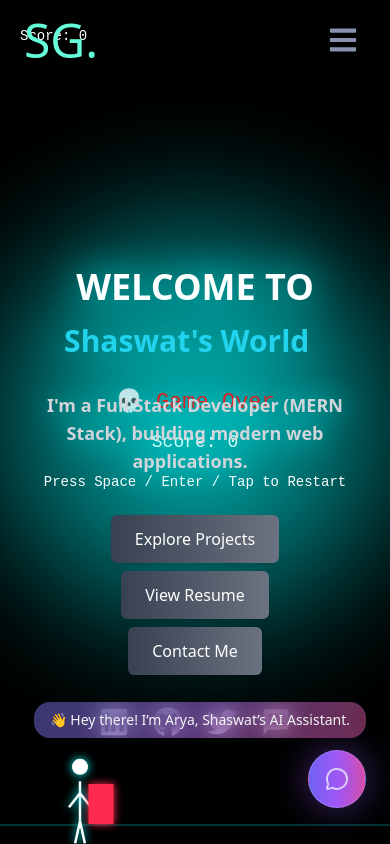
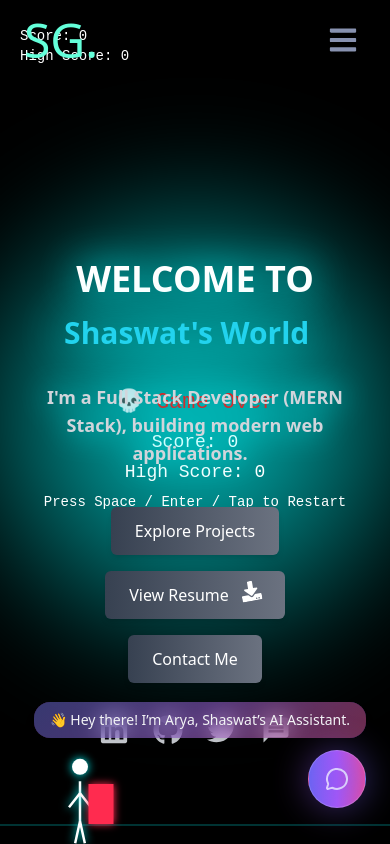
Before and after one commit to Shaswathunter/Main_portfolio, a React (Vite) app: page / in a window 390 px wide. Built offline with nearby package versions, Linux system fonts and the light colour scheme.

Commit message:
game fix

```diff
--- a/src/App.css
+++ b/src/App.css
@@ -66,3 +66,14 @@ footer,
   position: relative;
   z-index: 10;
 }
+.btn-download {
+  background-color: #4f46e5;
+  color: white;
+  padding: 10px 20px;
+  border-radius: 8px;
+  cursor: pointer;
+  font-weight: bold;
+}
+.btn-download:hover {
+  background-color: #3730a3;
+}
--- a/src/Components/Hero.jsx
+++ b/src/Components/Hero.jsx
@@ -2,7 +2,7 @@ import React from "react";
 import { motion } from "framer-motion";
 import pic from "../assets/im2.png";
 import Resume from "../assets/Resume.pdf";
-import { FaGithub, FaLinkedin, FaTwitter } from "react-icons/fa";
+import { FaGithub, FaLinkedin, FaTwitter, FaDownload } from "react-icons/fa";
 import { MdMessage } from "react-icons/md";
 import Typical from "react-typical";
 
@@ -13,6 +13,8 @@ const Hero = () => {
     { icon: <FaTwitter />, href: "https://x.com/CoderShaswat" },
     { icon: <MdMessage />, href: "mailto:Shaswat2016@gmail.com" },
   ];
+
+  const resumeUrl = Resume; // Resume PDF
 
   return (
     <div className="relative h-screen w-full overflow-hidden text-white">
@@ -66,7 +68,7 @@ const Hero = () => {
             initial={{ y: 80, opacity: 0 }}
             whileInView={{ y: 0, opacity: 1 }}
             transition={{ duration: 0.8, delay: 0.6 }}
-            className="flex flex-col md:flex-row gap-2 mt-6 items-center md:items-start"
+            className="flex flex-col md:flex-row gap-4 mt-6 items-center md:items-start"
           >
             <motion.button
               onClick={() => {
@@ -79,14 +81,29 @@ const Hero = () => {
             >
               Explore Projects
             </motion.button>
+
+            {/* ✅ View + Download Resume Button */}
       <motion.button
-              onClick={() => window.open(Resume, "_blank")}
-              whileHover={{ scale: 1.1 }}
+  whileHover={{ scale: 1.05 }}
   whileTap={{ scale: 0.95 }}
-              className="bg-gradient-to-r from-gray-700 to-gray-500 px-6 py-3 rounded-md text-white shadow-md"
+  className="bg-gradient-to-r from-gray-700 to-gray-500 px-6 py-3 rounded-md text-white shadow-md flex items-center gap-3"
+  onClick={() => window.open(resumeUrl, "_blank")}
 >
   View Resume
+  <motion.a
+    href={resumeUrl}
+    download
+    onClick={(e) => e.stopPropagation()}
+    className="text-white flex items-center justify-center"
+    animate={{ y: [0, -5, 0], rotate: [0, 10, -10, 0] }} // float + slight tilt
+    transition={{ repeat: Infinity, duration: 1.5, ease: "easeInOut" }}
+    whileHover={{ scale: 1.3, color: "#facc15" }} // hover pop
+  >
+    <FaDownload size={20} />
+  </motion.a>
 </motion.button>
+
+
             <motion.button
               onClick={() => {
                 const section = document.getElementById("contact");
@@ -124,8 +141,8 @@ const Hero = () => {
 
         {/* 🧍‍♂️ Profile Image */}
         <motion.div
-  initial={{ x: 120, opacity: 0, scale: 0.8, y: 30 }} // 👈 Added y: 30
-  whileInView={{ x: 0, opacity: 1, scale: 1, y: -140 }} // 👈 Moves upward
+          initial={{ x: 120, opacity: 0, scale: 0.8, y: 30 }}
+          whileInView={{ x: 0, opacity: 1, scale: 1, y: -140 }}
           transition={{ duration: 1.2, ease: [0.22, 1, 0.36, 1] }}
           className="hidden sm:flex w-full md:w-2/3 justify-center mt-10"
         >
@@ -135,7 +152,6 @@ const Hero = () => {
             className="rounded-full w-2/3 md:w-full hover:scale-105 transition duration-300"
           />
         </motion.div>
-
       </div>
     </div>
   );
--- a/src/Components/HiddenRunner.jsx
+++ b/src/Components/HiddenRunner.jsx
@@ -32,7 +32,6 @@ const HiddenRunner = () => {
 
     const initialGap = isMobile ? 500 : 700;
 
-    // Start with 1 obstacle for mobile and desktop
     let obstacles = [
       {
         x: canvas.width + initialGap,
@@ -44,6 +43,7 @@ const HiddenRunner = () => {
     ];
 
     let score = 0;
+    let highScore = 0;
     let gameOver = false;
 
     const jump = () => {
@@ -145,11 +145,10 @@ const HiddenRunner = () => {
       }
 
       // Move obstacles
-      obstacles.forEach((ob, i) => {
+      obstacles.forEach((ob) => {
         ob.x -= ob.speed;
 
         if (ob.x + ob.width < 0) {
-          // Chance to add a second obstacle for desktop after score 5
           if (!isMobile && score > 5 && Math.random() < 0.3 && obstacles.length < 2) {
             obstacles.push({
               x: canvas.width + 200 + Math.random() * 200,
@@ -159,18 +158,12 @@ const HiddenRunner = () => {
               speed: ob.speed,
             });
           }
-
-          // Reset current obstacle
           ob.x = canvas.width + 400 + Math.random() * 200;
-
-          // Gradually increase speed
           ob.speed += isMobile ? 0.05 : 0.1;
-
           score++;
         }
       });
 
-      // Remove second obstacle if far off screen
       if (obstacles.length > 1 && obstacles[1].x + obstacles[1].width < 0) {
         obstacles.splice(1, 1);
       }
@@ -178,13 +171,15 @@ const HiddenRunner = () => {
       drawStickman();
       drawObstacles();
 
-      // Score
+      // Score & High Score
       ctx.font = isMobile ? "14px monospace" : "18px monospace";
       ctx.fillStyle = "white";
-      ctx.fillText(`Score: ${score}`, 20, 40);
+      ctx.fillText(`Score: ${score}`, 20, isMobile ? 40 : 70);
+      ctx.fillText(`High Score: ${highScore}`, 20, isMobile ? 60 : 100);
 
       if (detectCollision()) {
         gameOver = true;
+        if (score > highScore) highScore = score; // update high score
         cancelAnimationFrame(animationRef.current);
 
         ctx.font = isMobile ? "22px monospace" : "32px monospace";
@@ -196,11 +191,13 @@ const HiddenRunner = () => {
         ctx.fillStyle = "white";
         ctx.font = isMobile ? "18px monospace" : "24px monospace";
         ctx.fillText(`Score: ${score}`, canvas.width / 2, canvas.height / 2 + 20);
+        ctx.fillText(`High Score: ${highScore}`, canvas.width / 2, canvas.height / 2 + 50);
+
         ctx.font = isMobile ? "14px monospace" : "18px monospace";
         ctx.fillText(
           "Press Space / Enter / Tap to Restart",
           canvas.width / 2,
-          canvas.height / 2 + 60
+          canvas.height / 2 + 80
         );
         return;
       }
```
Lines whose indentation alone changed are shown as unchanged.
